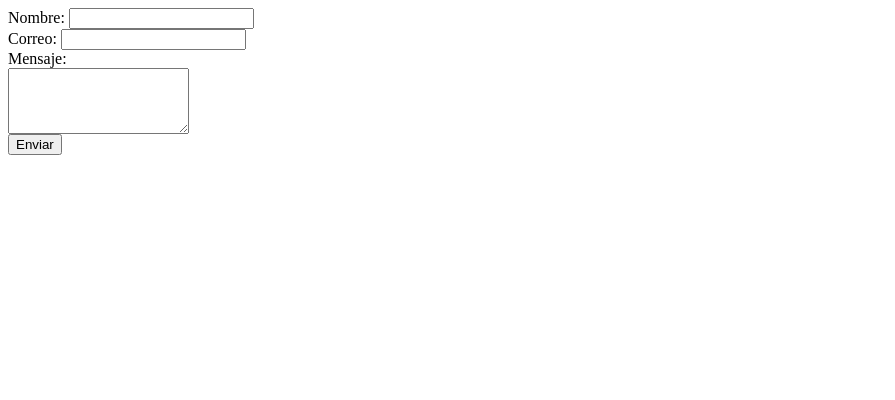
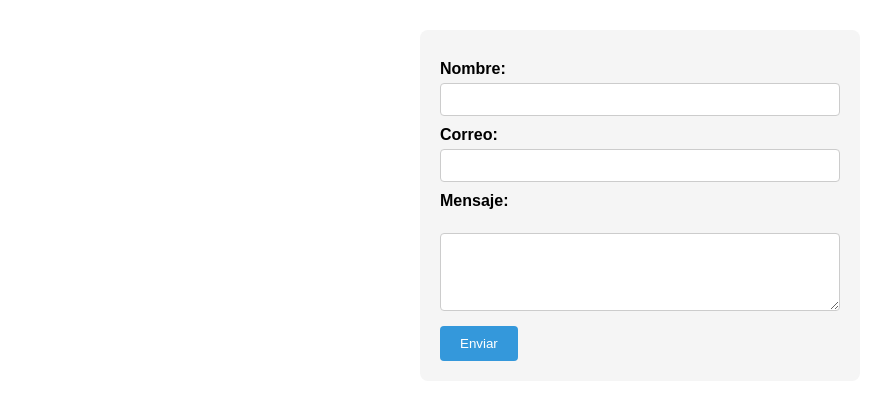
Before and after one commit to Chappie7w7/Eventos_Chiapas, a plain HTML site: page contacto.html in a window 1280 px wide. Shown: the whole page, without its empty margins (0-895 px from the left). Drawn offline with Linux system fonts and the light colour scheme.

Commit message:
Aplicar estilos básicos al formulario de contacto

```diff
--- a/contacto.html
+++ b/contacto.html
@@ -10,3 +10,6 @@
 
   <button type="submit">Enviar</button>
 </form>
+<head>
+  <link rel="stylesheet" href="css/style.css">
+</head>
--- a/css/style.css
+++ b/css/style.css
@@ -0,0 +1,32 @@
+form {
+  max-width: 400px;
+  margin: 30px auto;
+  padding: 20px;
+  background-color: #f5f5f5;
+  border-radius: 8px;
+  font-family: sans-serif;
+}
+
+label {
+  font-weight: bold;
+  display: block;
+  margin-top: 10px;
+}
+
+input, textarea {
+  width: 100%;
+  padding: 8px;
+  margin-top: 5px;
+  border: 1px solid #ccc;
+  border-radius: 4px;
+}
+
+button {
+  margin-top: 15px;
+  padding: 10px 20px;
+  background-color: #3498db;
+  color: white;
+  border: none;
+  border-radius: 4px;
+  cursor: pointer;
+}
```
